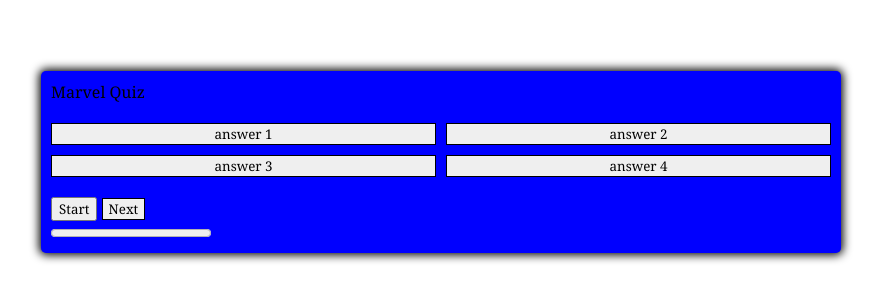
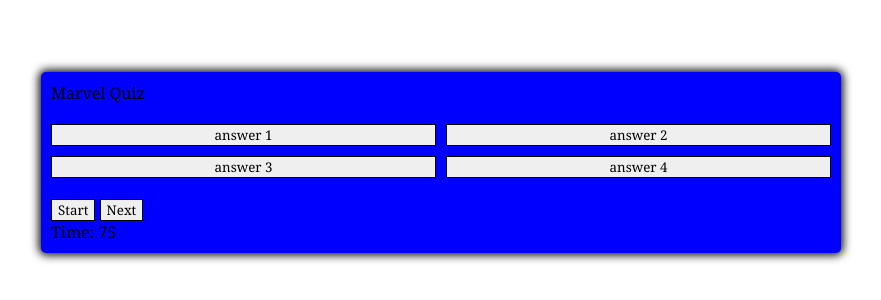
Before and after one commit to moorejalen2800/Marvel-Quiz, a plain HTML site: page index.html in a window 1280 px wide. Shown: the part 238-538 px from the top of the page, without its empty margins (199-1080 px from the left). Drawn offline with Linux system fonts and the light colour scheme.

Commit message:
Update index.html
added timer box

```diff
--- a/index.html
+++ b/index.html
@@ -23,16 +23,18 @@
             <button class="btn">answer 3</button>
             <button class="btn">answer 4</button>
         </div>
+
         <div class="controls">
-            <button id="start-btn" clsss="start-btn btn">Start</button>
+            <button id="start-btn" class="start-btn btn">Start</button>
             <button id="next-btn" class="next-btn btn hide">Next</button>
         </div>
 
 
 
-        <div id="timer">
-            <progress value="0" max="10" id="timer"></progress>
+        <div class="col-md-6" id="timer">
+            Time: <span id="timer">75</span>
         </div>
+
     </div>
 </body>
 
```
